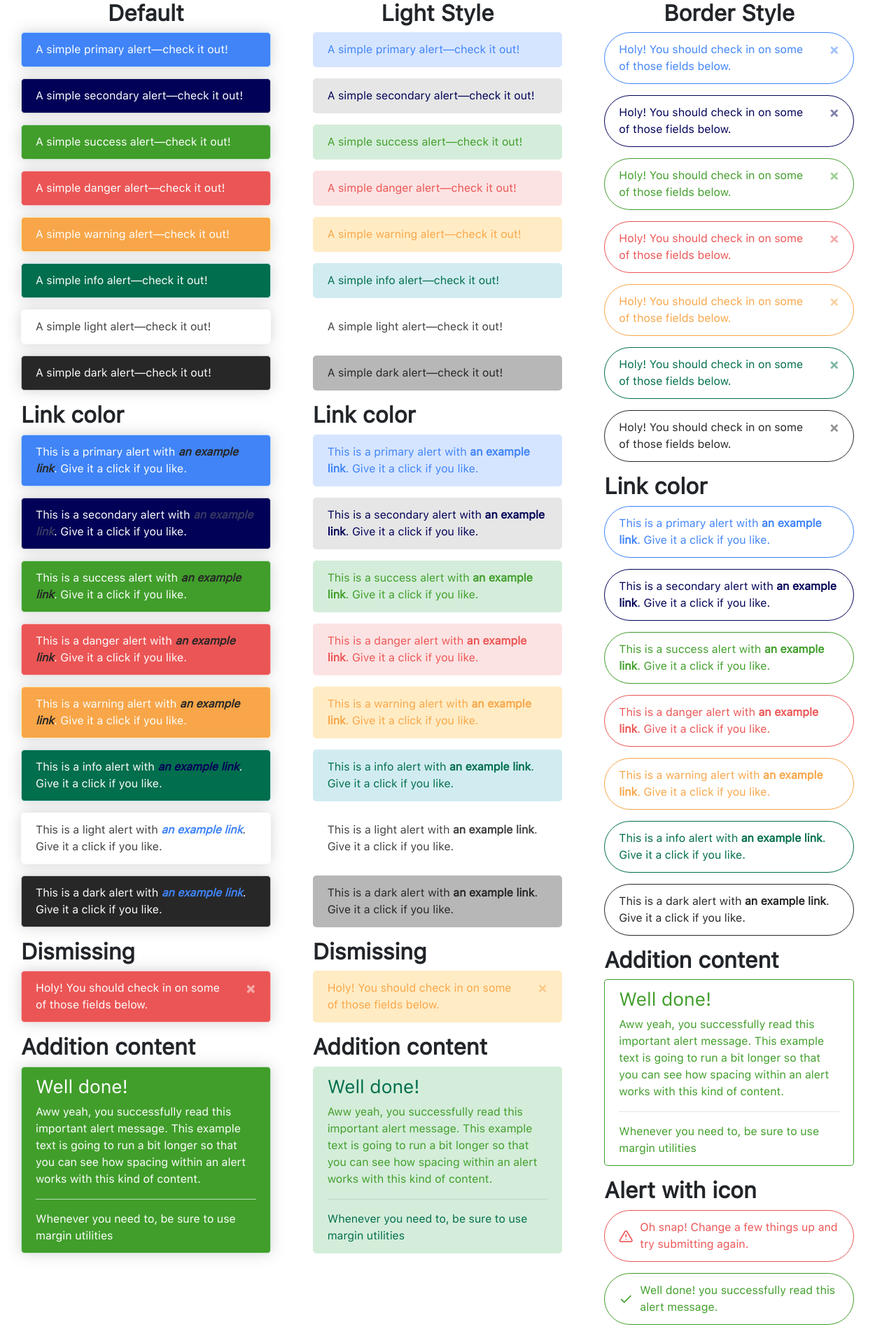
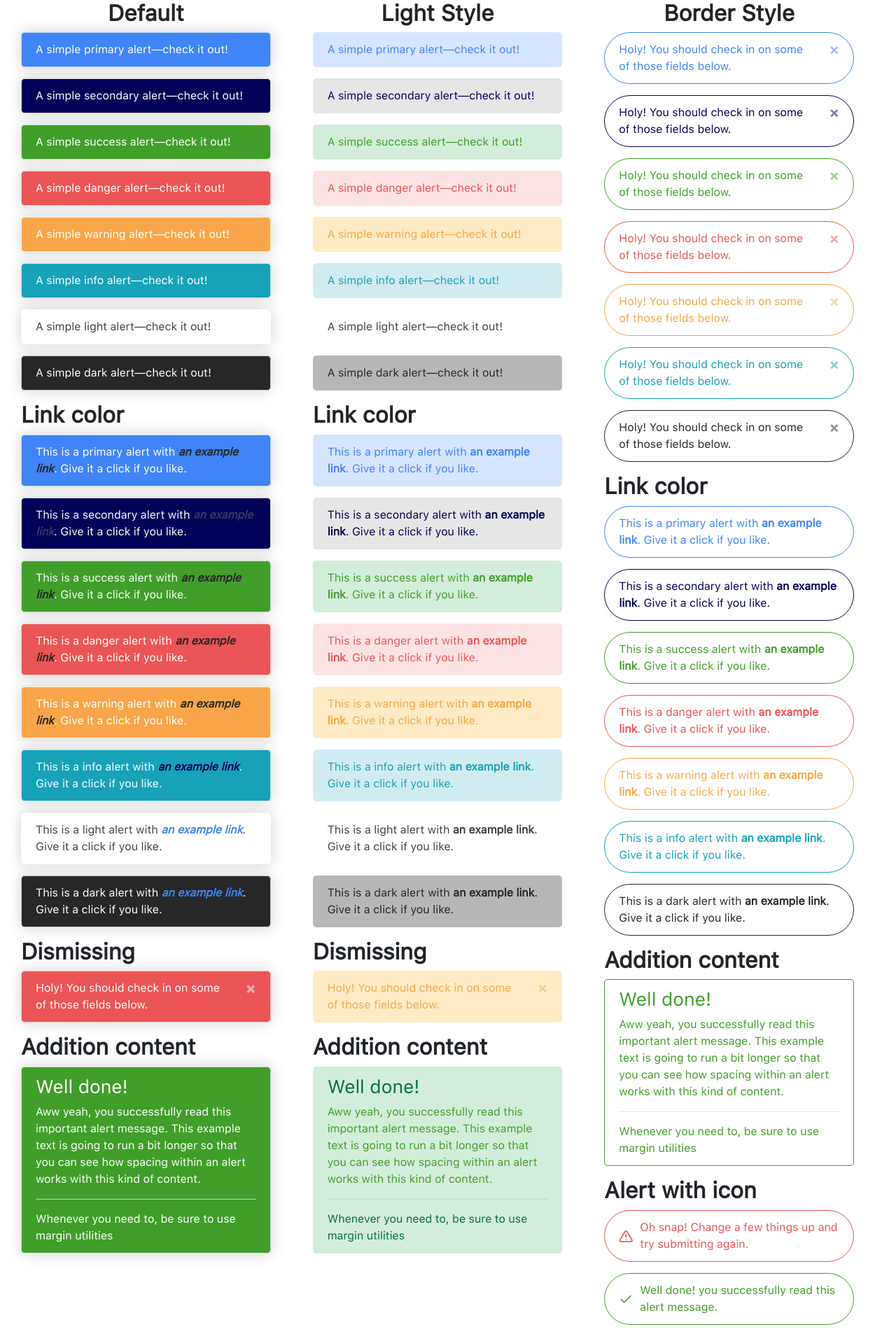
Before and after one commit to dzunglee/w3-style, a Jekyll site: the page built from component/alert.html, in a window 1280 px wide. Shown: the whole page at 70% size. Built offline with Jekyll 4.4.1, drawn with Linux system fonts in a browser that asks for light colours; nearby versions of some CDN libraries; some web fonts are replaced.

Commit message:
update color info alert

```diff
--- a/_sass/_w3-alert.sass
+++ b/_sass/_w3-alert.sass
@@ -40,7 +40,7 @@ $size: px2rem(16)
 .alert-warning
     @include alertDefault($yellow, $white, $gray,$light: false)
 .alert-info
-    @include alertDefault($dark-green, $white, $secondary,$light: false)
+    @include alertDefault($w3-info, $white, $secondary,$light: false)
 .alert-light
     @include alertDefault($white, $black-75, $blue,$light: false)
 .alert-dark
@@ -58,7 +58,7 @@ $size: px2rem(16)
 .alert-warning-light
     @include alertDefault($yellow-blur, $yellow, $yellow,$light: true)
 .alert-info-light
-    @include alertDefault($dark-green-blur, $dark-green, $dark-green,$light: true)
+    @include alertDefault($dark-green-blur, $w3-info, $w3-info,$light: true)
 .alert-light-light
     @include alertDefault($white, $black-75, $black-75,$light: true)
 .alert-dark-light
@@ -74,7 +74,7 @@ $size: px2rem(16)
 .alert-warning-border
     @include alertBorder($yellow,$radius: true)
 .alert-info-border
-    @include alertBorder($dark-green,$radius: true)
+    @include alertBorder($w3-info,$radius: true)
 .alert-dark-border
     @include alertBorder($gray,$radius: true)
 .alert-success-addition
```
